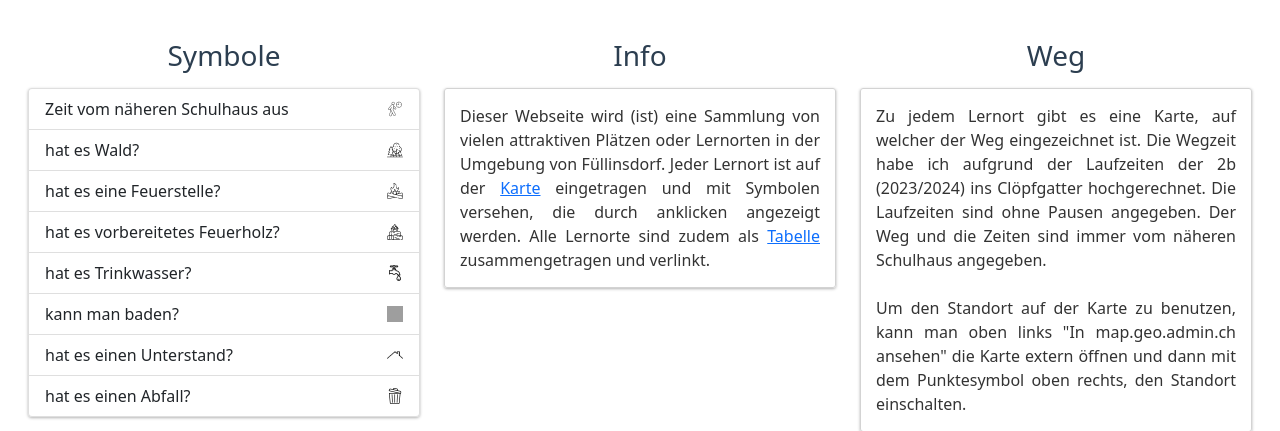
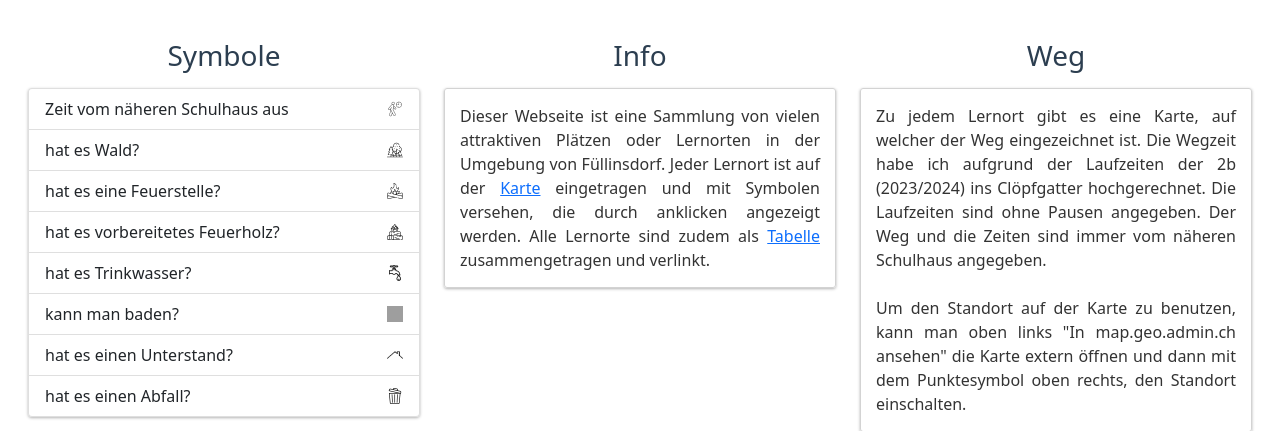
Before and after one commit to andrise4274/lernorte-fuellinsdorf, a Django app: page / in a window 1280 px wide. Shown: the part 250-681 px from the top of the page. Run offline with Django 5.2, Linux system fonts and the light colour scheme; data comes from the database, SQL or seed files in the repository; grey boxes are pictures that could not be loaded.

```diff
--- a/lernorte/templates/lernorte/index.html
+++ b/lernorte/templates/lernorte/index.html
@@ -50,7 +50,7 @@
           <h3>Info</h3>
           <p class="card-text-boundary">
 
-            Dieser Webseite wird (ist) eine Sammlung von vielen attraktiven Plätzen oder Lernorten in der Umgebung von Füllinsdorf.
+            Dieser Webseite ist eine Sammlung von vielen attraktiven Plätzen oder Lernorten in der Umgebung von Füllinsdorf.
             Jeder Lernort ist auf der <a href="{% url 'karte' %}">Karte</a> eingetragen und mit Symbolen versehen, die durch anklicken angezeigt werden.
             Alle Lernorte sind zudem als <a href="{% url 'tabelle' %}">Tabelle</a> zusammengetragen und verlinkt.
           </p>
```
Also changed, not shown: 1 other file.
